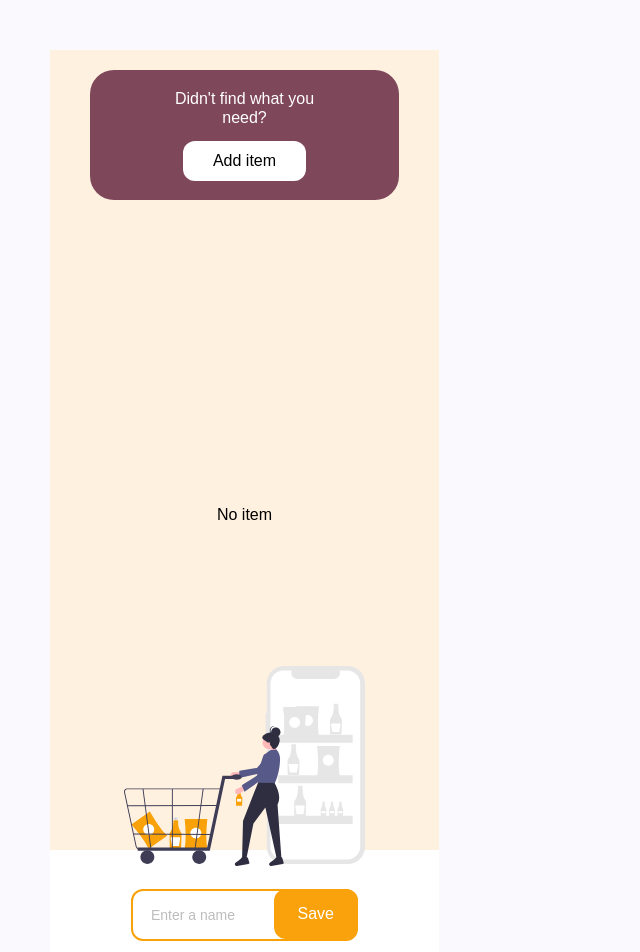
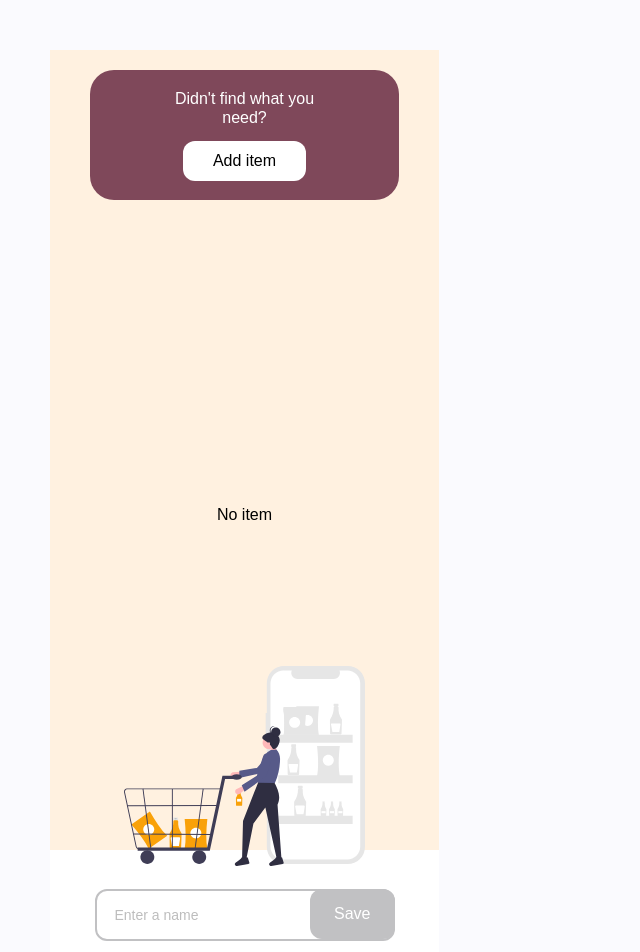
Before and after one commit to barbaraperic/shopping-list, a React (Vite) app: page / in a window 1280 px wide. Shown: the top 952 px of the page, without its empty margins (0-640 px from the left). Built offline with nearby package versions, Linux system fonts and the light colour scheme.

Commit message:
FEAT: SaveInput disabled varinat

```diff
--- a/src/components/Button/DefaultButton.js
+++ b/src/components/Button/DefaultButton.js
@@ -1,7 +1,7 @@
 import styled from 'styled-components';
 import { COLORS } from '../../style/constants';
 
-const Button = ({ children, variant, className }) => {
+const Button = ({ children, variant, className, ...props }) => {
 
   let Component;
   if (variant === 'primary') {
@@ -14,12 +14,13 @@ const Button = ({ children, variant, className }) => {
     Component = WarningButton
   } else if (variant === 'ghost') {
     Component = GhostButton
-  } else {
-    Component = PrimaryButton
+  } else if (variant === 'disabled') {
+    Component = DisabledButton
   }
   return (
     <Component
       className={className}
+      {...props}
     >
       {children}
     </Component>
@@ -43,14 +44,20 @@ const SecondaryButton = styled(ButtonBase)`
   background-color: ${COLORS.blue};
 `
 
+const TertiaryButton = styled(ButtonBase)`
+  color: black;
+  background-color: transparent;
+`
+
 const WarningButton = styled(ButtonBase)`
   background-color: ${COLORS.red};
 `
 
-const TertiaryButton = styled(ButtonBase)`
-  color: black;
-  background-color: transparent;
+const DisabledButton = styled(ButtonBase)`
+  background-color: ${COLORS.gray700};
 `
+
+
 
 const GhostButton = styled(ButtonBase)`
   width: 76px;
--- a/src/components/Input/ProgressBar.js
+++ b/src/components/Input/ProgressBar.js
@@ -54,7 +54,7 @@ const Label = styled.label`
 `
 
 const Wrapper = styled.div`
-  background-color: ${COLORS.lightGray};
+  background-color: ${COLORS.gray800};
   border-radius: 4px;
   width: 332px;
 `
--- a/src/components/Input/SaveInput.js
+++ b/src/components/Input/SaveInput.js
@@ -1,11 +1,21 @@
 import styled from 'styled-components';
+import { COLORS } from '../../style/constants'
 import { Button } from '../Button';
 
-const SaveInput = () => {
+const SaveInput = ({ type }) => {
   return (
     <Wrapper>
-      <Input placeholder="Enter a name"/>
-      <StyledButton variant="primary">Save</StyledButton>
+      {type === 'disabled' ?
+      <>
+        <DisabledInput placeholder="Enter a name"/>
+        <StyledButton variant="disabled">Save</StyledButton>
+      </>
+      :
+      <>
+        <Input placeholder="Enter a name"/>
+        <StyledButton variant="primary">Save</StyledButton>
+      </>
+      }
     </Wrapper>
   )
 }
@@ -15,11 +25,10 @@ const Wrapper = styled.div`
   display: flex;
 `
 
-const Input = styled.input`
-  min-width: 227px;
+const BaseInput = styled.input`
+  min-width: 300px;
   height: 52px;
   border-radius: 12px;
-  border: 2px solid #F9A109;
   padding-left: 18px;
   outline-offset: 4px;
 
@@ -29,10 +38,22 @@ const Input = styled.input`
   }
 `
 
+const DisabledInput = styled(BaseInput)`
+  border: 2px solid ${COLORS.gray700};
+`
+
+const Input = styled(BaseInput)`
+  border: 2px solid ${COLORS.primary};
+`
+
 const StyledButton = styled(Button)`
   position: absolute;
   right: 0;
   margin: auto 0;
 `
 
+SaveInput.defaultProps = {
+  type: ''
+}
+
 export default SaveInput
--- a/src/containers/Sidebar/NoItem.js
+++ b/src/containers/Sidebar/NoItem.js
@@ -15,7 +15,7 @@ const NoItemSidebar = () => {
       <Image src={shoppingIllustration}/>
     </Aside>
       <SectionBottom>
-        <SaveInput />
+        <SaveInput type="disabled"/>
       </SectionBottom>
     </AsideWrapper>
   )
--- a/src/style/constants.js
+++ b/src/style/constants.js
@@ -2,8 +2,9 @@ export const COLORS = {
   primary: 'hsla(38, 95%, 51%, 1)',
   lightPrimary: 'hsla(33, 100%, 94%, 1)',
   brown: 'hsla(340, 28%, 39%, 1)',
-  gray: 'hsla(0, 0%, 51%, 1)',
-  lightGray: 'hsla(0, 0%, 88%, 1)',
+  gray500: 'hsla(0, 0%, 51%, 1)',
+  gray700: 'hsla(240, 2%, 76%, 1)',
+  gray800: 'hsla(0, 0%, 88%, 1)',
   blue: 'hsla(195, 86%, 64%, 1)',
   red: 'hsla(0, 79%, 63%, 1)'
 };
```
